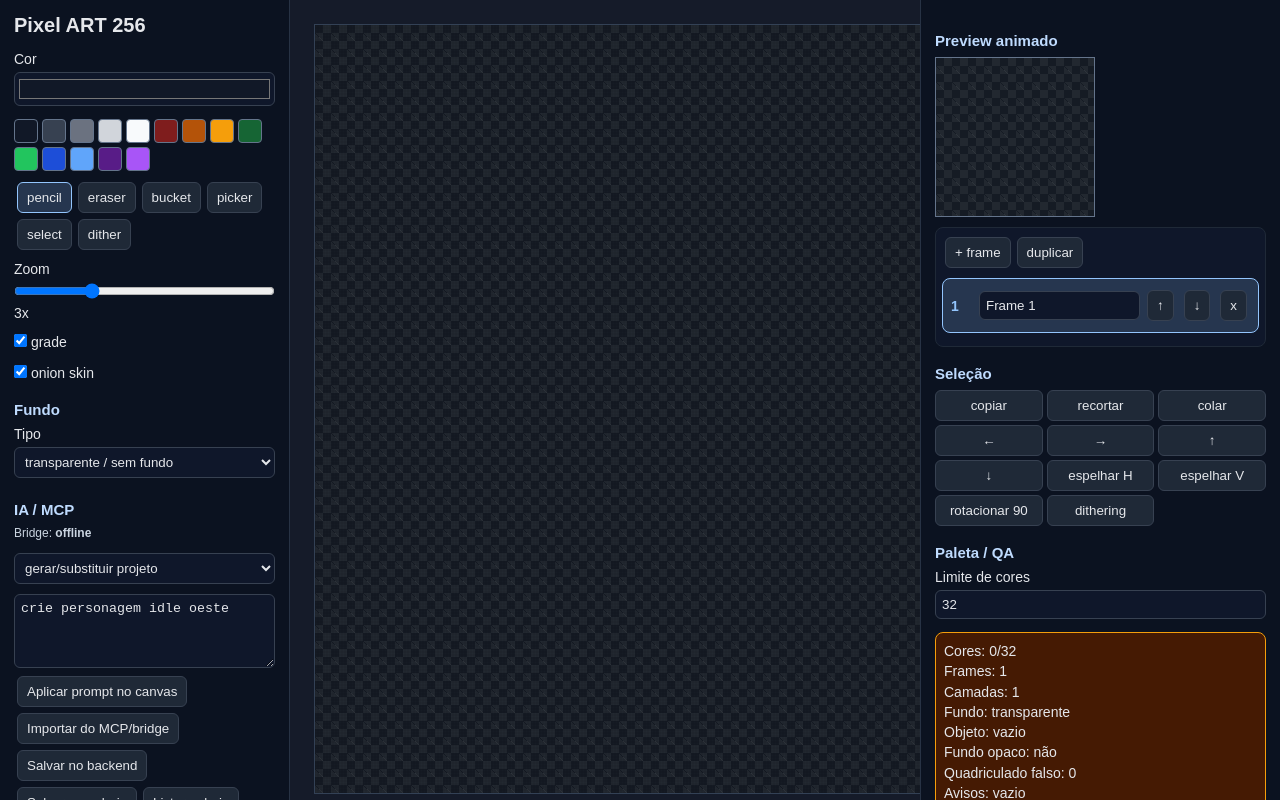
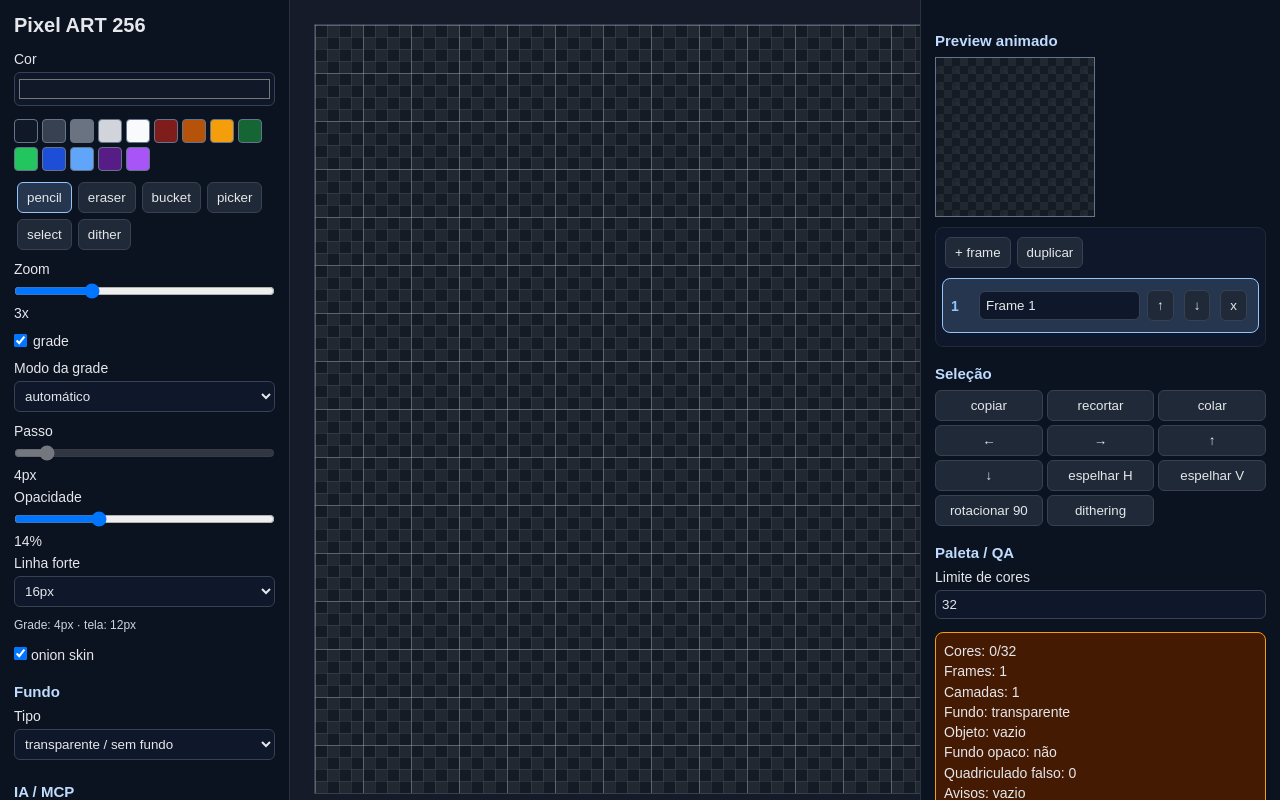
Before and after one commit to svg-inline/pixel-art-editor, a React (Vite) app: page / in a window 1280 px wide. Built offline with nearby package versions, Linux system fonts and the light colour scheme; no server answers.

Commit message:
feat: adicionar configurações de grade dinâmicas e melhorias na renderização do canvas

```diff
--- a/web/App.jsx
+++ b/web/App.jsx
@@ -27,6 +27,9 @@ const DEFAULT_ANIMS = ["idle", "walk", "attack", "dodge", "skill", "death"];
 const uid = () => crypto?.randomUUID?.() || Math.random().toString(36).slice(2);
 const idx = (x, y, size = SIZE) => y * size + x;
 const isHex = (v) => /^#[0-9a-fA-F]{6}$/.test(String(v || ""));
+const clamp = (v, min, max) => Math.max(min, Math.min(max, v));
+const gridStepForZoom = (zoom) =>
+  zoom <= 1 ? 16 : zoom === 2 ? 8 : zoom === 3 ? 4 : zoom <= 5 ? 2 : 1;
 const slug = (v) =>
   String(v || "asset")
     .trim()
@@ -482,6 +485,10 @@ function App() {
   const [color, setColor] = useState("#111827");
   const [zoom, setZoom] = useState(DEFAULT_ZOOM);
   const [showGrid, setShowGrid] = useState(true);
+  const [gridMode, setGridMode] = useState("auto");
+  const [gridStep, setGridStep] = useState(1);
+  const [gridOpacity, setGridOpacity] = useState(14);
+  const [gridMajorStep, setGridMajorStep] = useState(16);
   const [showOnion, setShowOnion] = useState(true);
   const [history, setHistory] = useState([]);
   const [redo, setRedo] = useState([]);
@@ -504,10 +511,29 @@ function App() {
     [project, maxColors],
   );
   const usedColors = useMemo(() => colorsUsed(project), [project]);
+  const effectiveGridStep = useMemo(
+    () =>
+      gridMode === "auto"
+        ? gridStepForZoom(zoom)
+        : clamp(Number(gridStep) || 1, 1, 64),
+    [gridMode, gridStep, zoom],
+  );
+  const checkerSize = Math.max(8, Math.min(32, zoom * 4));
 
   useEffect(() => {
     renderCanvas();
-  }, [project, zoom, showGrid, showOnion, selection]);
+  }, [
+    project,
+    zoom,
+    showGrid,
+    showOnion,
+    selection,
+    gridMode,
+    gridStep,
+    gridOpacity,
+    gridMajorStep,
+    effectiveGridStep,
+  ]);
   useEffect(() => {
     localStorage.setItem("pixel-project", JSON.stringify(project));
   }, [project]);
@@ -587,6 +613,34 @@ function App() {
     }
     ctx.restore();
   }
+  function drawDynamicGrid(ctx) {
+    if (!showGrid) return;
+    const step = clamp(Number(effectiveGridStep) || 1, 1, SIZE);
+    const opacity = clamp(Number(gridOpacity) || 0, 0, 60) / 100;
+    if (!opacity || step * zoom < 2) return;
+    const minor = `rgba(148, 163, 184, ${opacity})`;
+    const major = `rgba(226, 232, 240, ${Math.min(0.45, opacity * 1.75)})`;
+    const drawLines = (spacing, strokeStyle) => {
+      if (!spacing) return;
+      ctx.strokeStyle = strokeStyle;
+      ctx.lineWidth = 1;
+      for (let i = 0; i <= SIZE; i += spacing) {
+        const p = i * zoom + 0.5;
+        ctx.beginPath();
+        ctx.moveTo(p, 0);
+        ctx.lineTo(p, SIZE * zoom);
+        ctx.stroke();
+        ctx.beginPath();
+        ctx.moveTo(0, p);
+        ctx.lineTo(SIZE * zoom, p);
+        ctx.stroke();
+      }
+    };
+    ctx.save();
+    drawLines(step, minor);
+    if (gridMajorStep > step) drawLines(gridMajorStep, major);
+    ctx.restore();
+  }
   function renderCanvas() {
     const c = canvasRef.current;
     if (!c) return;
@@ -599,6 +653,7 @@ function App() {
     if (showOnion && frameIndex > 0)
       drawFrame(ctx, project.frames[frameIndex - 1], zoom, 0.25);
     drawFrame(ctx, frame, zoom, 1);
+    drawDynamicGrid(ctx);
     if (selection) {
       const b = selectionBounds(selection);
       if (b) {
@@ -612,20 +667,6 @@ function App() {
           b.h * zoom,
         );
         ctx.setLineDash([]);
-      }
-    }
-    if (showGrid && zoom >= 3) {
-      ctx.strokeStyle = "rgba(0,0,0,.08)";
-      ctx.lineWidth = 1;
-      for (let i = 0; i <= SIZE; i++) {
-        ctx.beginPath();
-        ctx.moveTo(i * zoom, 0);
-        ctx.lineTo(i * zoom, SIZE * zoom);
-        ctx.stroke();
-        ctx.beginPath();
-        ctx.moveTo(0, i * zoom);
-        ctx.lineTo(SIZE * zoom, i * zoom);
-        ctx.stroke();
       }
     }
   }
@@ -1150,7 +1191,7 @@ function App() {
           />{" "}
           {zoom}x
         </label>
-        <label>
+        <label className="inline-check">
           <input
             type="checkbox"
             checked={showGrid}
@@ -1158,6 +1199,60 @@ function App() {
           />{" "}
           grade
         </label>
+        <div className="grid-settings">
+          <label>
+            Modo da grade{" "}
+            <select
+              value={gridMode}
+              onChange={(e) => setGridMode(e.target.value)}
+              disabled={!showGrid}
+            >
+              <option value="auto">automático</option>
+              <option value="manual">manual</option>
+            </select>
+          </label>
+          <label>
+            Passo{" "}
+            <input
+              type="range"
+              min="1"
+              max="32"
+              value={gridMode === "auto" ? effectiveGridStep : gridStep}
+              disabled={!showGrid || gridMode === "auto"}
+              onChange={(e) => setGridStep(+e.target.value)}
+            />{" "}
+            {effectiveGridStep}px
+          </label>
+          <label>
+            Opacidade{" "}
+            <input
+              type="range"
+              min="0"
+              max="45"
+              value={gridOpacity}
+              disabled={!showGrid}
+              onChange={(e) => setGridOpacity(+e.target.value)}
+            />{" "}
+            {gridOpacity}%
+          </label>
+          <label>
+            Linha forte{" "}
+            <select
+              value={gridMajorStep}
+              disabled={!showGrid}
+              onChange={(e) => setGridMajorStep(+e.target.value)}
+            >
+              <option value="0">desligada</option>
+              <option value="8">8px</option>
+              <option value="16">16px</option>
+              <option value="32">32px</option>
+              <option value="64">64px</option>
+            </select>
+          </label>
+          <div className="status">
+            Grade: {effectiveGridStep}px · tela: {effectiveGridStep * zoom}px
+          </div>
+        </div>
         <label>
           <input
             type="checkbox"
@@ -1291,6 +1386,7 @@ function App() {
       <section className="stage">
         <canvas
           ref={canvasRef}
+          style={{ "--checker-size": `${checkerSize}px` }}
           onMouseDown={onMouseDown}
           onMouseMove={onMouseMove}
           onMouseUp={onMouseUp}
--- a/web/style.css
+++ b/web/style.css
@@ -94,21 +94,39 @@ label {
   background: #151b29;
 }
 canvas {
+  --checker-size: 8px;
   background-color: #151b24;
   background-image:
     linear-gradient(45deg, rgba(255, 255, 255, 0.055) 25%, transparent 25%),
     linear-gradient(-45deg, rgba(255, 255, 255, 0.055) 25%, transparent 25%),
     linear-gradient(45deg, transparent 75%, rgba(255, 255, 255, 0.055) 75%),
     linear-gradient(-45deg, transparent 75%, rgba(255, 255, 255, 0.055) 75%);
-  background-size: 16px 16px;
+  background-size:
+    calc(var(--checker-size) * 2) calc(var(--checker-size) * 2);
   background-position:
     0 0,
-    0 8px,
-    8px -8px,
-    -8px 0;
+    0 var(--checker-size),
+    var(--checker-size) calc(var(--checker-size) * -1),
+    calc(var(--checker-size) * -1) 0;
   border: 1px solid #334155;
   cursor: crosshair;
   image-rendering: pixelated;
+}
+.inline-check {
+  display: flex;
+  gap: 6px;
+  align-items: center;
+}
+.grid-settings {
+  margin: 4px 0 10px;
+}
+.grid-settings label {
+  margin: 6px 0;
+}
+.grid-settings select:disabled,
+.grid-settings input:disabled {
+  opacity: 0.55;
+  cursor: not-allowed;
 }
 .preview {
   width: 160px;
```
